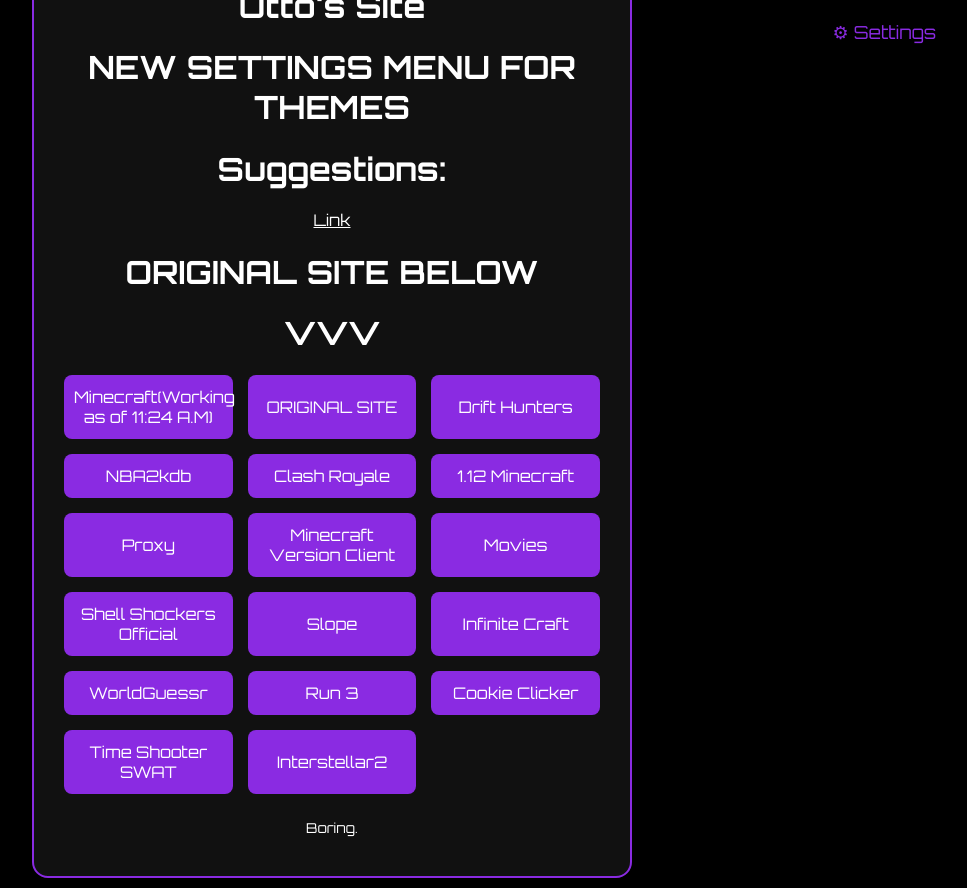
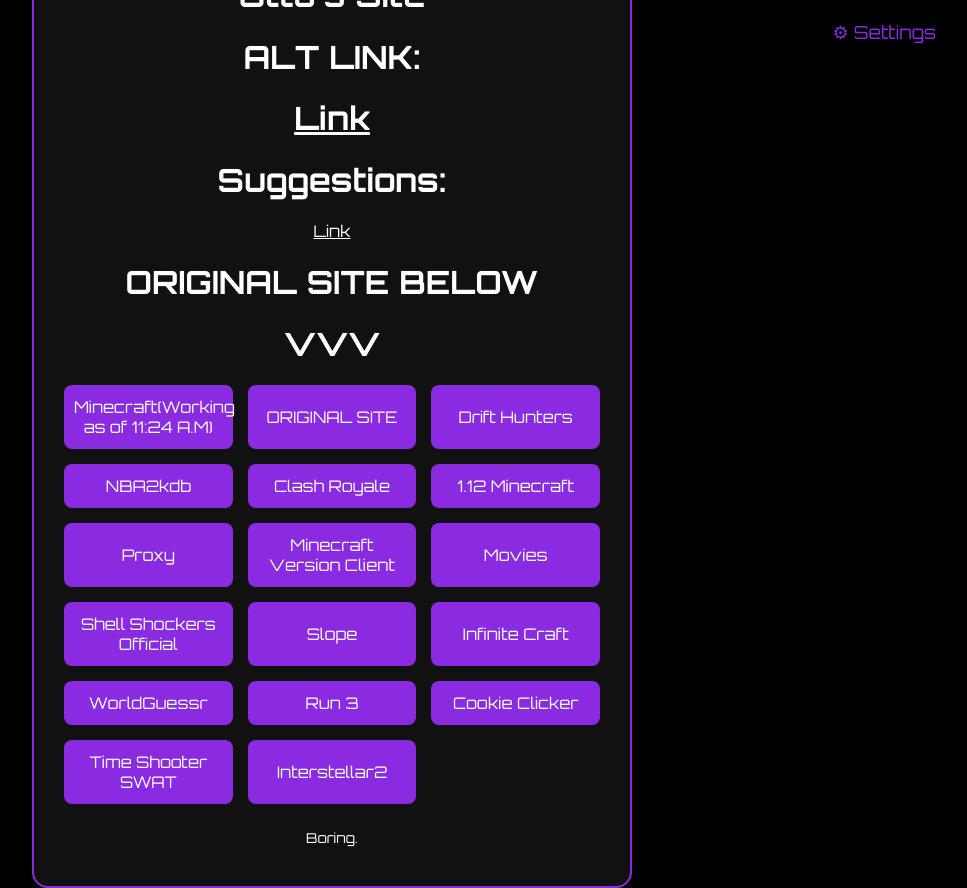
Before and after one commit to sckurvy/superdupercool, a plain HTML site: page index.html in a window 1280 px wide. Shown: the whole page, without its empty margins (308-1275 px from the left). Drawn offline with Linux system fonts and the light colour scheme.

Commit message:
Alt link

```diff
--- a/index.html
+++ b/index.html
@@ -192,7 +192,7 @@
   <div class="container">
     <div id="mainContent">
       <h1>Otto's Site</h1>
-      <h1>NEW SETTINGS MENU FOR THEMES<h1>
+      <h1>ALT LINK:<h1> <a href="https://superduper2.netlify.app/">Link</a>
      <h1>Suggestions:</h1> <a href="https://docs.google.com/forms/d/e/1FAIpQLSfOHgllemZvNHiWS6_LZdOZUL10CVw6OCpTJArUvCAcyEyXtA/viewform?usp=header">Link</a>
 
       <h1>ORIGINAL SITE BELOW</h1>
```
